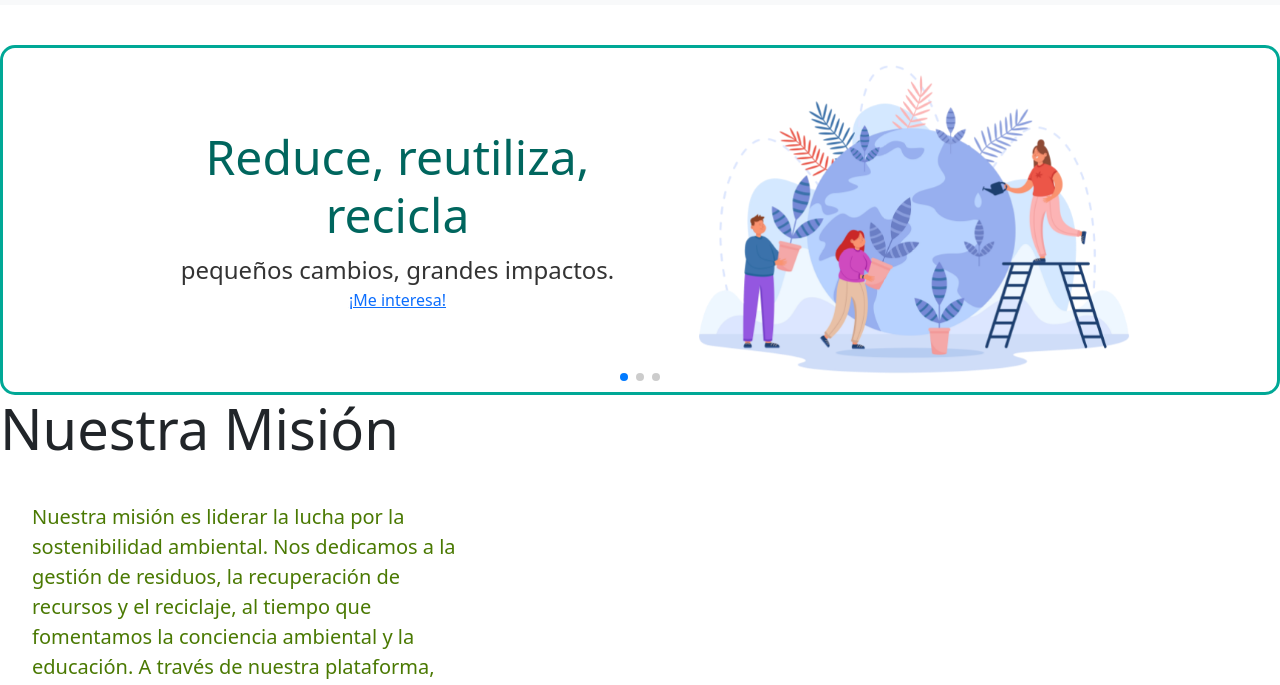
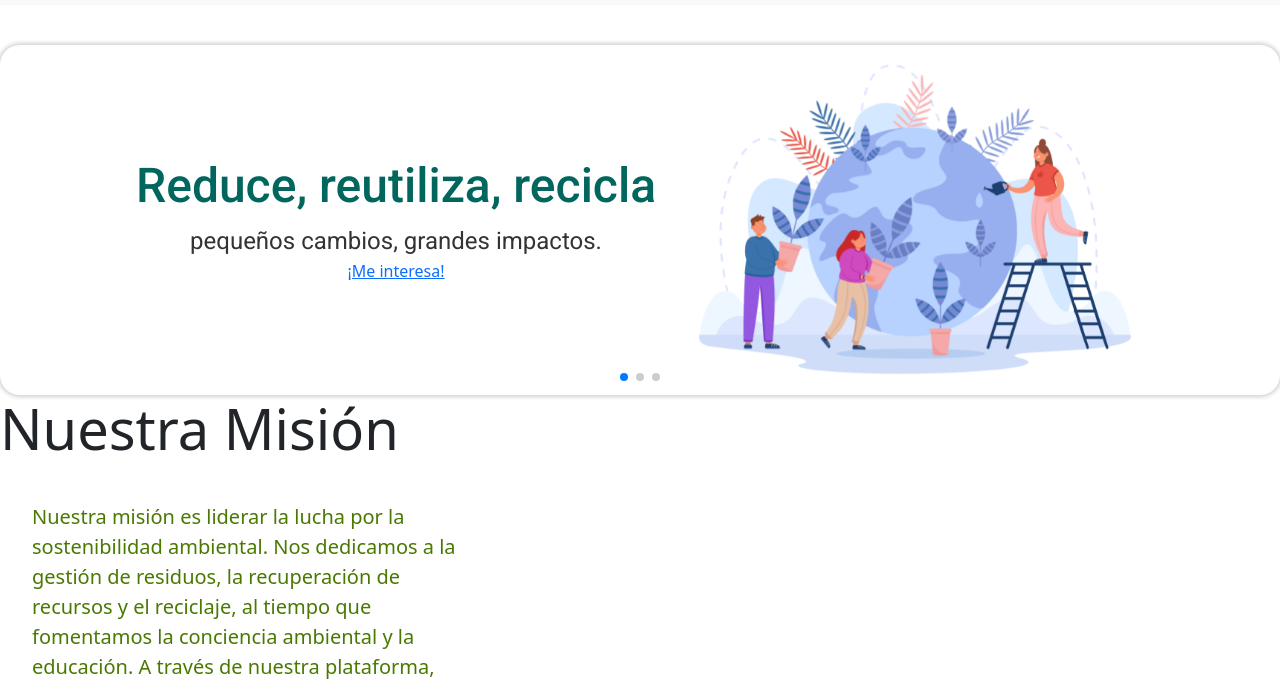
Before and after one commit to Debugging-Demons-INKUA/EcoWave-site, a plain HTML site: page site/index.html in a window 1280 px wide. Shown: the part 115-800 px from the top of the page. Drawn offline with nearby package versions, Linux system fonts and the light colour scheme.

Commit message:
modified: banner slider index

```diff
--- a/site/assets/styles/index.css
+++ b/site/assets/styles/index.css
@@ -88,14 +88,14 @@ main {
 /* --Banner Slider-- */
 
 .bannerIndex .bslide {
-    border: 3px solid #00A896;
-    border-radius: 15px;
+    border-radius: 20px;
     height: 350px;
     margin-top: 2.5rem;
     display: flex;
     align-items: center;
     flex-wrap: wrap;
     gap: 2rem;
+    box-shadow: 0px 0px 4px 2px rgba(1, 46, 10, 0.2);
 }
 
 .bannerIndex .bslide .banner-image {
@@ -115,6 +115,7 @@ main {
 .bannerIndex .bslide .banner-content h3{
     font-size: 3rem;
     color: var(--verdeoscuro);
+    font-family: "Roboto", sans-serif;
 }
 
 .bannerIndex .bslide .banner-content span{
@@ -122,6 +123,7 @@ main {
     font-size: 1.5rem;
     color: var(--grisoscuro);
     text-transform: lowercase;
+    font-family: "Roboto", sans-serif;
 }
 
 
--- a/site/index.html
+++ b/site/index.html
@@ -61,7 +61,7 @@
                         <div class="banner-content">
                             <h3>Reduce, reutiliza, recicla</h3>
                             <span>Pequeños cambios, grandes impactos.</span><br>
-                            <a href="#categoria-container" class="btn-banner">¡Me interesa!</a>
+                            <a href="#index-categoria" class="btn-banner">¡Me interesa!</a>
                         </div>
                         <div class="banner-image">
                             <img src="/site/assets/images/banner-image1.png" alt="Cuidando el mundo">
```
